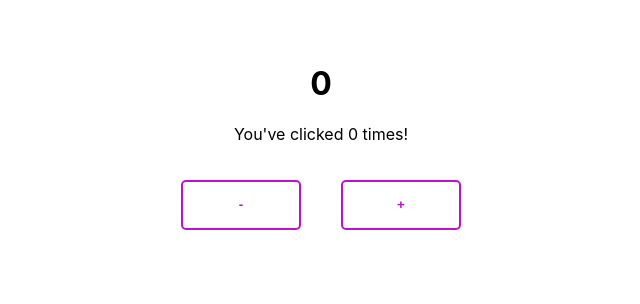
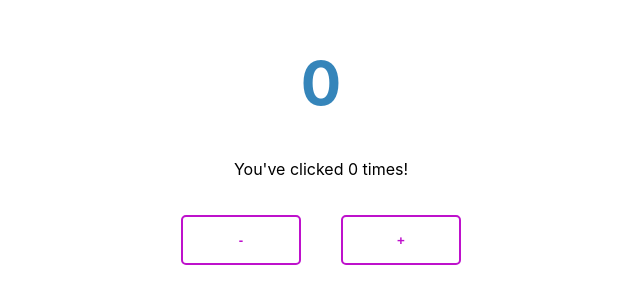
Before and after one commit to cayleatopolski/counter, a React (Create React App) app: page / in a window 1280 px wide. Shown: the part 254-558 px from the top of the page, without its empty margins (319-959 px from the left). Built offline with nearby package versions, Linux system fonts and the light colour scheme.

Commit message:
Added state for color change and useEffect hook to update h1 color when count variable is updated.

```diff
--- a/package.json
+++ b/package.json
@@ -6,6 +6,7 @@
     "@testing-library/jest-dom": "^5.11.9",
     "@testing-library/react": "^11.2.5",
     "@testing-library/user-event": "^12.7.3",
+    "randomcolor": "^0.6.2",
     "react": "^17.0.1",
     "react-dom": "^17.0.1",
     "react-scripts": "4.0.3",
--- a/src/App.js
+++ b/src/App.js
@@ -1,5 +1,4 @@
 import Counter from '../src/components/counter/Counter';
-// import Button from '../src/components/button/Button';
 import './App.css';
 
 function App() {
--- a/src/components/button/button.module.css
+++ b/src/components/button/button.module.css
@@ -7,9 +7,17 @@
   margin: 20px;
   font-weight: 700;
   color: #be11cc;
+  transition: all 0.3s ease;
 }
 
 .btn:hover {
   border-color: #11ccbe;
   color: #11ccbe;
+  cursor: pointer;
 }
+
+.btn:focus {
+  outline: none;
+  transform: scale(1.08);
+  background-color: rgba(249, 231, 250, 0.5);
+}
--- a/src/components/counter/Counter.js
+++ b/src/components/counter/Counter.js
@@ -1,29 +1,38 @@
-import React, { useState } from 'react';
+import React, { useEffect, useState } from 'react';
 import Button from '../button/Button';
-// import styles from './counter.module.css';
+import styles from './counter.module.css';
+var randomColor = require('randomcolor');
 
 const Counter = () => {
   const [count, setCount] = useState(0);
+  const [totalCount, setTotal] = useState(0);
+  const [color, setColor] = useState('');
+
+  useEffect(() => {
+    setColor(randomColor());
+  }, [count]);
 
   const add = () => {
     setCount(count + 1);
-    // add useEffect for color change
+    setTotal(totalCount + 1);
   };
 
   const subtract = () => {
     if (count > 0) {
       setCount(count - 1);
     }
-    // add useEffect for color change [count]
+    setTotal(totalCount + 1);
   };
 
   return (
     <div>
       <div>
-        <h1>{count}</h1>
-        <p>You've clicked {count} times!</p>
+        <h1 className={styles.counter} style={{ color: color }}>
+          {count}
+        </h1>
+        <p>You've clicked {totalCount} times!</p>
       </div>
-      <div className='btnWrapper'>
+      <div>
         <Button onClick={() => subtract()}>-</Button>
         <Button onClick={() => add()}>+</Button>
       </div>
--- a/src/components/counter/counter.module.css
+++ b/src/components/counter/counter.module.css
@@ -0,0 +1,3 @@
+.counter {
+  font-size: 60px;
+}
```
Also changed, not shown: 1 other file (tests, documents, lock files or other folders).
